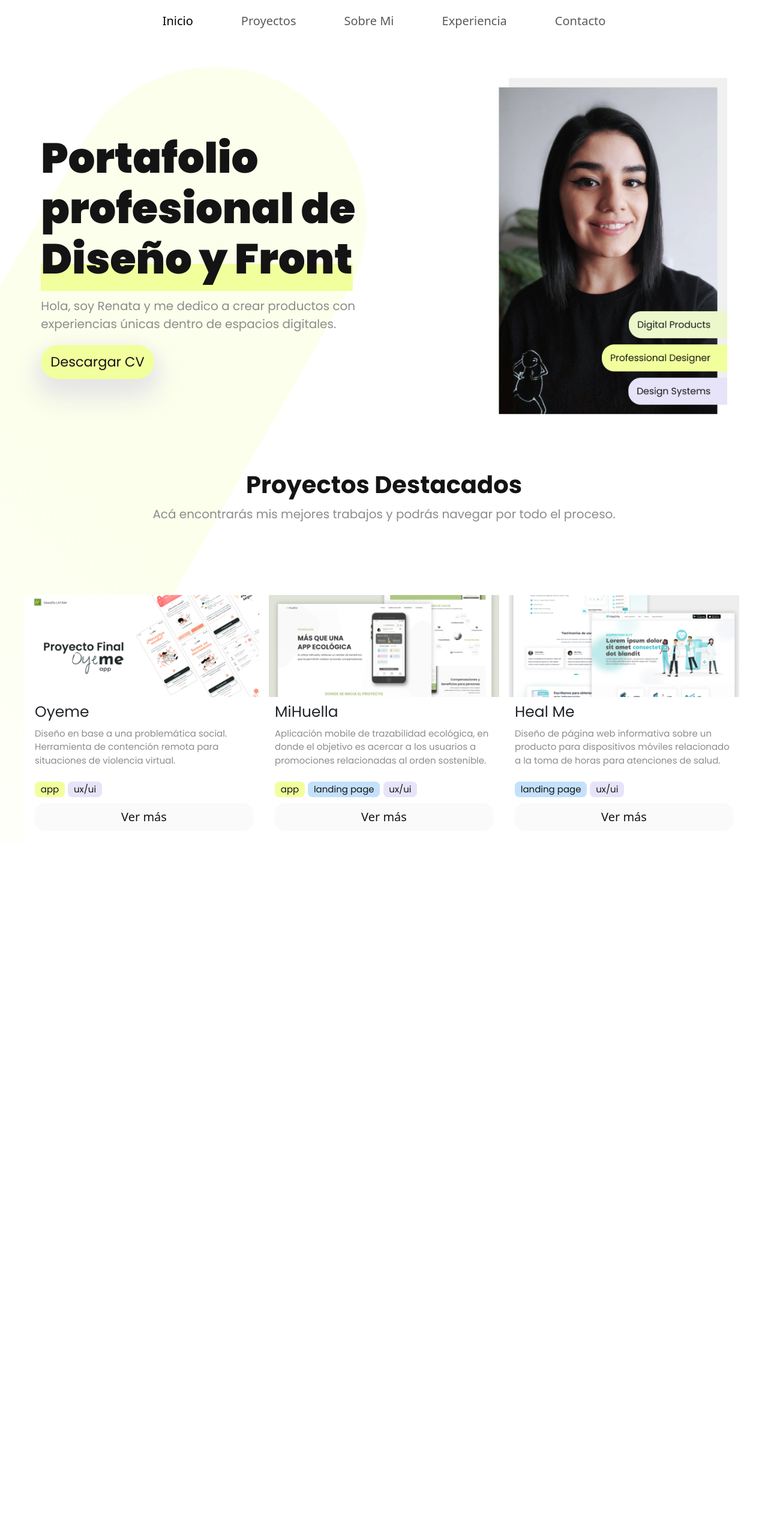
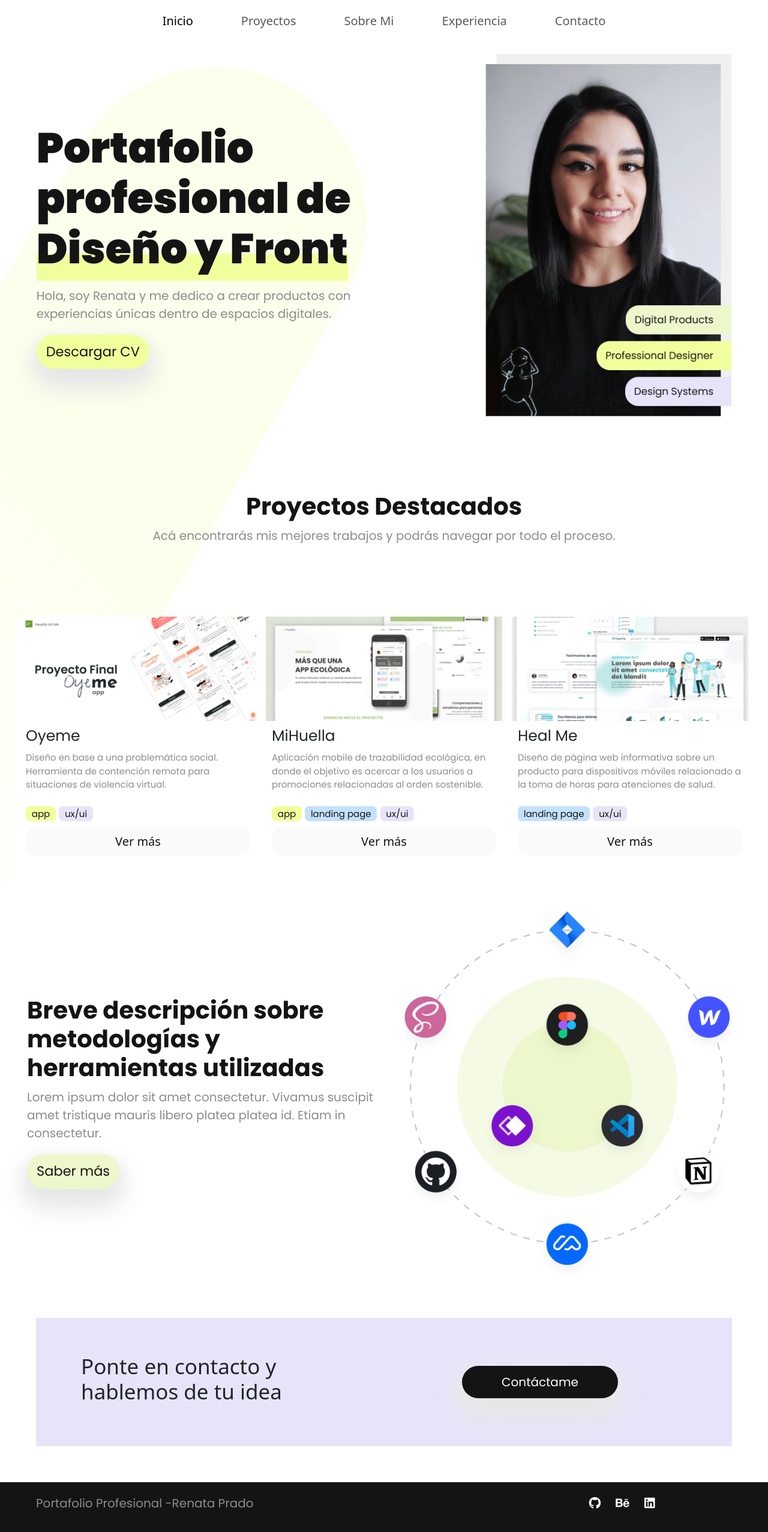
Before and after one commit to PradoRenata/PFPrado, a plain HTML site: page index.html in a window 1280 px wide. Shown: the whole page at 60% size. Before the commit the page ends 1405 px from the top, so only its background shows below. Drawn offline with nearby package versions, Linux system fonts and the light colour scheme.

Commit message:
Correcciones en index y se agregaron secciones faltantes

```diff
--- a/index.html
+++ b/index.html
@@ -1,13 +1,15 @@
 <!DOCTYPE html>
 <html lang="es">
     <head>
-    <meta charset="UTF-8">
-    <meta name="viewport" content="width=device-width, initial-scale=1.0">
-    <link rel="preconnect" href="https://fonts.googleapis.com">
-    <link rel="preconnect" href="https://fonts.gstatic.com" crossorigin>
-    <link href="https://fonts.googleapis.com/css2?family=Montserrat:wght@100;400;700&family=Poppins:wght@400;500;700;900&display=swap" rel="stylesheet">
-    <link href="https://cdn.jsdelivr.net/npm/bootstrap@5.3.1/dist/css/bootstrap.min.css" rel="stylesheet" integrity="sha384-4bw+/aepP/YC94hEpVNVgiZdgIC5+VKNBQNGCHeKRQN+PtmoHDEXuppvnDJzQIu9" crossorigin="anonymous">
-    <link rel="stylesheet" href="css/style.css">
+        <meta charset="UTF-8" />
+        <meta name="viewport" content="width=device-width, initial-scale=1.0" />
+        <link rel="preconnect" href="https://fonts.googleapis.com" />
+        <link rel="preconnect" href="https://fonts.gstatic.com" crossorigin />
+        <link href="https://fonts.googleapis.com/css2?family=Montserrat:wght@100;400;700&family=Poppins:wght@400;500;700;900&display=swap" rel="stylesheet" />
+        <link href="https://cdn.jsdelivr.net/npm/bootstrap@5.3.1/dist/css/bootstrap.min.css" rel="stylesheet" integrity="sha384-4bw+/aepP/YC94hEpVNVgiZdgIC5+VKNBQNGCHeKRQN+PtmoHDEXuppvnDJzQIu9" crossorigin="anonymous" />
+        <link rel="stylesheet"
+        href="https://cdnjs.cloudflare.com/ajax/libs/font-awesome/6.4.2/css/all.min.css">
+        <link rel="stylesheet" href="css/style.css" />
         <title>Portafolio Profesional - Renata Prado</title>
     </head>
     <body>
@@ -41,23 +43,25 @@
         </header>
 
         <main>
-        <div class="container-fluid hero my-5">
-          <div class="row justify-content-around align-items-center">
+            <section class="container-fluid hero my-5">
+                <div class="row justify-content-around align-items-center py-4">
                     <div class="col-lg-6 col-sm-12 align-self-center py-4">
                         <h1>Portafolio profesional de <span class="line-bottom">Diseño y Front</span></h1>
-              <p>Hola, soy Renata y me dedico a crear productos con experiencias únicas dentro de espacios digitales. </p>
+                        <p>Hola, soy Renata y me dedico a crear productos con experiencias únicas dentro de espacios digitales.</p>
                         <button type="button">Descargar CV</button>
                     </div>
-            <img class="col-lg-4 col-sm-12" width="80%" src="img/profile-picture.png" alt="profile-picture">
+                    <img class="hero-img ol-lg-4 col-sm-12" src="img/profile-picture.png" alt="profile-picture"/>
                 </div>
-        <div class="container-fluid projects my-5">
-          <div class="text-center my-5">
+            </section>
+
+            <section class="container-fluid projects my-5">
+                <div class="text-center my-2">
                     <h2>Proyectos Destacados</h2>
                     <p>Acá encontrarás mis mejores trabajos y podrás navegar por todo el proceso.</p>
                 </div>
                 <div class="row my-5 mx-2 g-5">
-            <div class="card col-lg-4 col-sm-12">
-              <img src="./img/project_1.png" class="card-img-top" alt="oyeme">
+                    <article class="card col-lg-4 col-sm-12">
+                        <img src="./img/project_1.png" class="card-img-top" alt="oyeme" />
                         <div class="card-body p-2">
                             <h5 class="card-title">Oyeme</h5>
                             <p class="card-text">Diseño en base a una problemática social. Herramienta de contención remota para situaciones de violencia virtual.</p>
@@ -65,9 +69,9 @@
                             <span class="badge badge-uiux">ux/ui</span>
                             <a href="#" class="my-2 text-center">Ver más</a>
                         </div>
-            </div>
-            <div class="card col-lg-4 col-sm-12">
-              <img src="./img/project_2.png" class="card-img-top" alt="mi huella">
+                    </article>
+                    <article class="card col-lg-4 col-sm-12">
+                        <img src="./img/project_2.png" class="card-img-top" alt="mi huella" />
                         <div class="card-body p-2">
                             <h5 class="card-title">MiHuella</h5>
                             <p class="card-text">Aplicación mobile de trazabilidad ecológica, en donde el objetivo es acercar a los usuarios a promociones relacionadas al orden sostenible.</p>
@@ -76,9 +80,9 @@
                             <span class="badge badge-uiux">ux/ui</span>
                             <a href="#" class="my-2 text-center">Ver más</a>
                         </div>
-            </div>
-            <div class="card col-lg-4 col-sm-12">
-              <img src="./img/project_3.png" class="card-img-top" alt="heal me">
+                    </article>
+                    <article class="card col-lg-4 col-sm-12">
+                        <img src="./img/project_3.png" class="card-img-top" alt="heal me" />
                         <div class="card-body p-2">
                             <h5 class="card-title">Heal Me</h5>
                             <p class="card-text">Diseño de página web informativa sobre un producto para dispositivos móviles relacionado a la toma de horas para atenciones de salud.</p>
@@ -86,13 +90,43 @@
                             <span class="badge badge-uiux">ux/ui</span>
                             <a href="#" class="my-2 text-center">Ver más</a>
                         </div>
+                    </article>
+                </div>
+            </section>
+
+            <section class="container-fluid experience">
+                <div class="row align-items-center px-4">
+                    <div class="col-lg-6 col-sm-12">
+                        <h2>Breve descripción sobre metodologías y herramientas utilizadas</h2>
+                        <p>Lorem ipsum dolor sit amet consectetur. Vivamus suscipit amet tristique mauris libero platea platea id. Etiam in consectetur.</p>
+                        <button type="button">Saber más</button>
+                    </div>
+                    <img class="img-experience col-lg-6 col-sm-12" src="img/logos.png" alt="herramientas">
+                </div>
+            </section>
+
+            <section class="container-fluid contact m-5 g-4">
+                <div class="row contact-box align-items-center p-5">
+                    <div class="col-lg-6 col-sm-12">
+                        <h3>Ponte en contacto y hablemos de tu idea</h3>
+                    </div>
+                    <div class="col-lg-6 col-sm-12 text-center">
+                        <button type="button">Contáctame</button>
                     </div>
                 </div>
-        </div>
+            </section>
         </main>
 
-    <footer>
-
+        <footer class="px-5 py-3
+        row">
+            <div class="col-lg-8 col-sm-12">
+                <p>Portafolio Profesional -Renata Prado</p>
+            </div>
+            <div class="col-lg-4 col-sm-12 text-center">
+                <i class="fa-brands fa-github px-2"></i>
+                <i class="fa-brands fa-behance px-2"></i>
+                <i class="fa-brands fa-linkedin px-2"></i>
+            </div>
         </footer>
         <script src="https://cdn.jsdelivr.net/npm/bootstrap@5.3.1/dist/js/bootstrap.bundle.min.js" integrity="sha384-HwwvtgBNo3bZJJLYd8oVXjrBZt8cqVSpeBNS5n7C8IVInixGAoxmnlMuBnhbgrkm" crossorigin="anonymous"></script>
     </body>
--- a/scss/style.scss
+++ b/scss/style.scss
@@ -23,6 +23,7 @@ html {
 
 body{
     background-image: url("../img/background.svg") ;
+    background-repeat: no-repeat;
     position: absolute;
 
     h2 {
@@ -69,8 +70,19 @@ body{
     }
 }
 
+.navbar{
+    overflow: hidden;
+    background-color: $color-white;
+    position: fixed;
+    top: 0;
+    width: 100%;
+}
+
 .hero{
-    height: 80vh;
+    .hero-img{
+        height: 80vh;
+        width: auto;
+    }
 
     h1{
         font-family: 'Poppins', sans-serif;
@@ -139,6 +151,51 @@ body{
     }
 }
 
+.experience {
+
+    button{
+        color: $color-no-black;
+        background-color: $color-pepe-green;
+        font-family: 'Poppins', sans-serif;
+        font-weight: 400;
+        font-size: 1.125rem ;
+        padding: 12px 16px;
+        border-radius: 32px;
+        box-shadow: 0px 24px 48px 6px #E5E5E5, 0px 12px 24px 6px #F0F0F0;
+        border: none;
+
+        &:hover{
+            color: $color-white;
+            background-color: $color-no-black;
+        }
+    }
+}
+
+.contact {
+    width: auto;
+    .contact-box {
+        background-color: $color-pepe-purple;
+    }
+    button{
+        color: $color-white;
+        background-color: $color-no-black;
+        font-family: 'Poppins', sans-serif;
+        font-weight: 400;
+        font-size: 1rem ;
+        padding: 12px 16px;
+        border-radius: 32px;
+        box-shadow: 0px 24px 48px 6px #E5E5E5, 0px 12px 24px 6px #F0F0F0;
+        border: none;
+        width: 260px;
+    }
+}
+
+footer {
+    width: auto;
+    background-color: $color-no-black;
+    color: $color-white;
+}
+
 @media (max-width:1024px){
     .hero{
         h1{
@@ -164,4 +221,7 @@ body{
             }
         }
     }
+    footer{
+        text-align: center;
+    }
 }
```
Also changed, not shown: css/style.css. Lines whose indentation alone changed are shown as unchanged.
